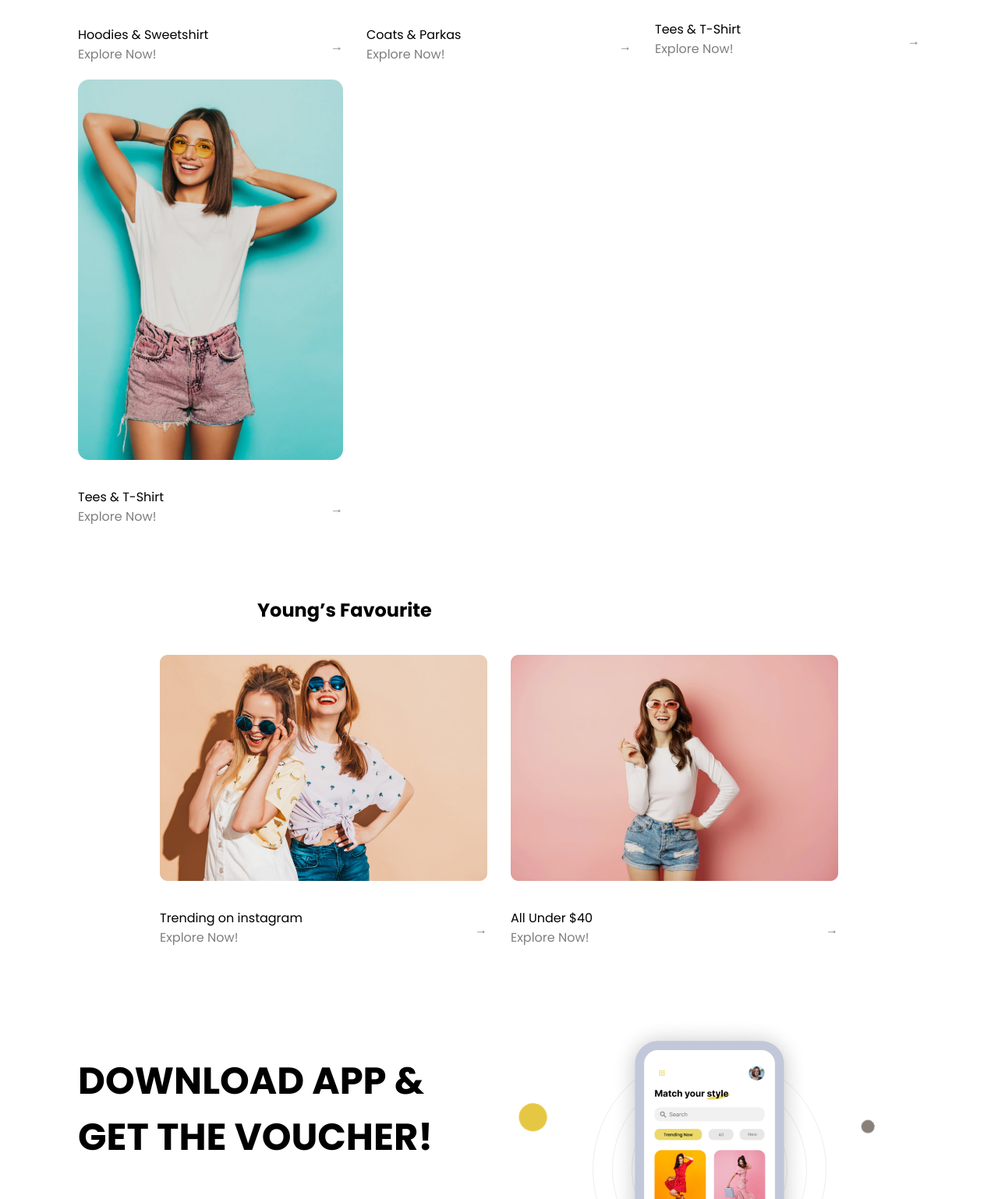
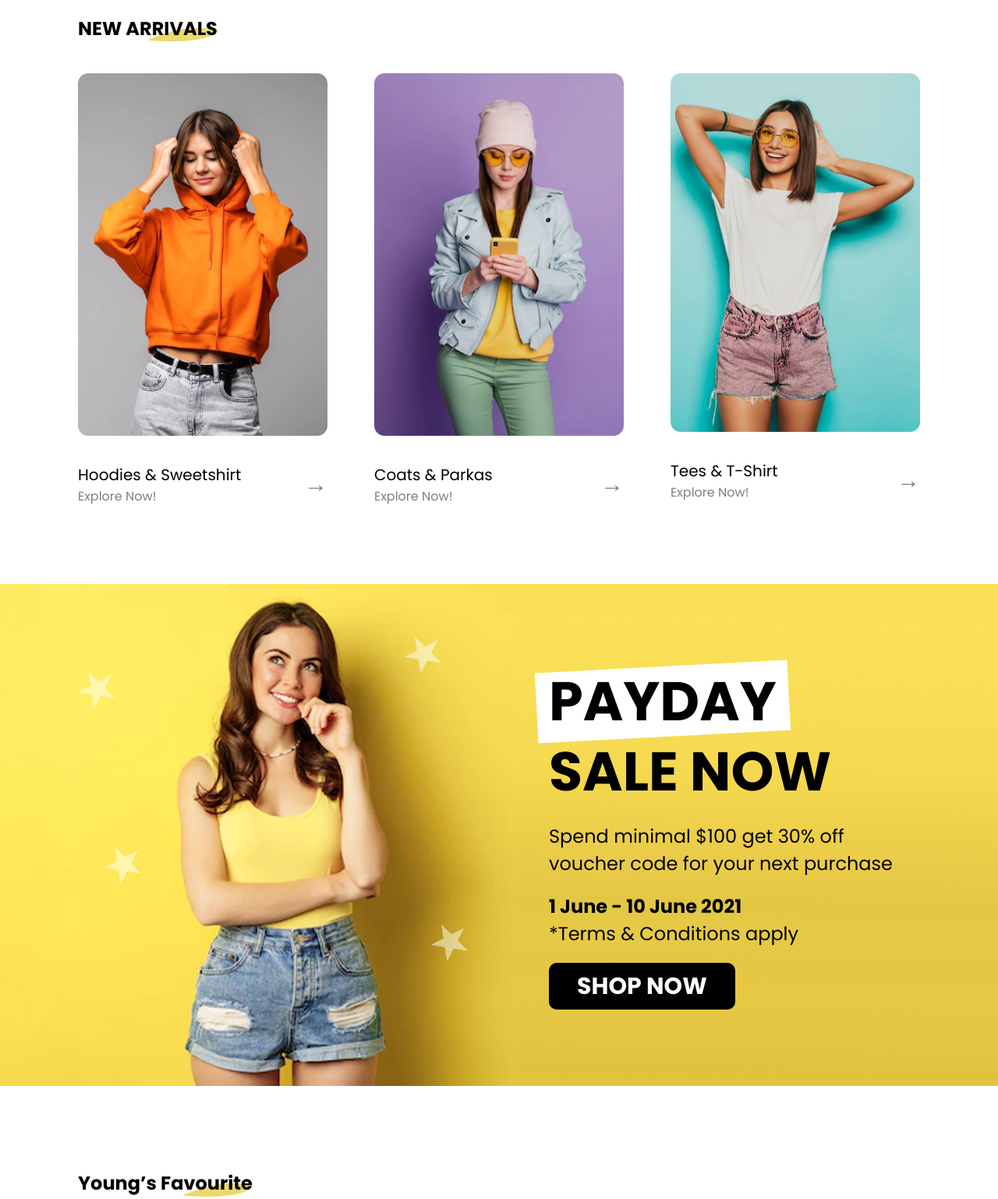
Before and after one commit to FranciscoJose28/Shopping-landpage, a plain HTML site: page index.html in a window 1280 px wide. Shown: the part 941-2479 px from the top of the page at 78% size. Drawn offline with nearby package versions, Linux system fonts and the light colour scheme.

Commit message:
finalizado

```diff
--- a/css/index.css
+++ b/css/index.css
@@ -41,6 +41,14 @@ header {
     }
 }
 
+#banners{
+    padding: 0 100px;
+    margin-bottom: 50px;
+    & img{
+        width: 100%;
+    }
+}
+
 #marcas {
     background-color: #E6C744;
     display: flex;
@@ -59,13 +67,23 @@ header {
 
     & h1 {
         margin-bottom: 40px;
-        margin-left: 100px;
+        padding-left: 100px;
         text-transform: uppercase;
+        position: relative;
+        display: inline-block;
+
+        & img {
+            width: 90px;
+            position: absolute;
+            top: 50%;
+            right: 0;
+            z-index: -1;
+        }
     }
 
     & .container {
         display: grid;
-        gap: 30px;
+        gap: 60px;
         grid-template-columns: 1fr 1fr 1fr;
         padding: 0 100px;
     }
@@ -79,65 +97,74 @@ header {
         margin-top: 28px;
         text-decoration: none;
 
-        & div {
-            color: black;
+        &>div {
+            display: flex;
+            align-items: center;
+            justify-content: space-between;
         }
 
-        & p {
+        & h5 {
+            font-size: 20px;
+            color: black;
+            font-weight: normal;
+        }
+
+        & h6 {
+            font-size: 16px;
+            color: #7F7F7F;
+            font-weight: normal;
+        }
+
+        & .arrow {
+            font-size: 30px;
             color: #7F7F7F;
         }
 
-        & .arrow {
-            display: flex;
-            justify-content: end;
-            position: relative;
-            color: #7F7F7F;
-            margin-top: -35px;
-        }
-
-        & :hover {
+        &:hover h6,
+        &:hover .arrow {
             color: #E6C744;
         }
     }
 }
 
-#newsletter {
-    background-color: #E6C744;
-    color: white;
-    text-align: center;
-    padding: 150px 0;
-
-    & h1 {
-        font-size: 55px;
-        line-height: 70px;
-        margin: auto;
-        width: 60%;
-        padding: 10px;
+#promocao{
+    position: relative;
+    margin-top: 100px;
+    & img{
+        width: 100%;
     }
 
-    & p {
-        font-size: 24px;
-        margin: 50px 0;
+    & div{
+        width: 45%;
+        position: absolute;
+        top: 50%;
+        right: 0;
+        transform: translateY(-50%);
+        & h1{
+            font-size: 70px;
+            line-height: 90px;
+            margin-bottom: 20px;
+            & span{
+                display: inline-block;
+                position: relative;
+                &::after{
+                    content: "";
+                    width: 100%;
+                    height: 100%;
+                    padding: 0 16px;
+                    background-color: white;
+                    transform: rotate(-3deg);
+                    position: absolute;
+                    top: 0;
+                    left: -16px;
+                    z-index: -1;
+                }
+            }
         }
 
-    & .input-group {
-        display: flex;
-        justify-content: center;
-        background-color: white;
-        width: 500px;
-        border-radius: 10px;
-        padding: 10px;
-        margin: 0 auto;
-    }
-
-    & input {
-        flex: 1;
-        border: none;
+        & p{
             font-size: 24px;
-
-        &:focus {
-            outline: none;
-        }
+            margin-bottom: 20px;
         }
 
         & button {
@@ -152,9 +179,10 @@ header {
             border: none;
 
             &:hover {
-            background-color: #E6C744;
+                background-color: white;
                 color: black;
                 cursor: pointer;
+            }
         }
     }
 }
@@ -164,19 +192,23 @@ header {
 
     & h1 {
         margin-bottom: 40px;
-        margin-left: 330px;
+        padding-left: 100px;
+        background-image: url("../images/detalhe.png");
+        background-repeat: no-repeat;
+        background-position: bottom right;
+        background-size: 90px;
+        display: inline-block;
     }
 
     & .cards {
-        display: flex;
-        gap: 30px;
-        justify-content: center;
-        align-items: center;
+        display: grid;
+        gap: 60px;
+        grid-template-columns: repeat(2, 1fr);
+        padding: 0 100px;
     }
 
     & img {
-        width: 420px;
-        height: 290px;
+        width: 100%;
         margin-bottom: 28px;
     }
 
@@ -345,6 +377,64 @@ header {
 
 }
 
+#newsletter {
+    background-color: #E6C744;
+    color: white;
+    text-align: center;
+    padding: 150px 0;
+
+    & h1 {
+        font-size: 55px;
+        line-height: 70px;
+        margin: auto;
+        width: 60%;
+        padding: 10px;
+    }
+
+    & p {
+        font-size: 24px;
+        margin: 50px 0;
+    }
+
+    & .input-group {
+        display: flex;
+        justify-content: center;
+        background-color: white;
+        width: 500px;
+        border-radius: 10px;
+        padding: 10px;
+        margin: 0 auto;
+    }
+
+    & input {
+        flex: 1;
+        border: none;
+        font-size: 24px;
+
+        &:focus {
+            outline: none;
+        }
+    }
+
+    & button {
+        line-height: 60px;
+        padding: 0 36px;
+        border-radius: 10px;
+        background-color: black;
+        color: white;
+        font-size: 30px;
+        font-weight: bold;
+        transition-duration: 200ms;
+        border: none;
+
+        &:hover {
+            background-color: #E6C744;
+            color: black;
+            cursor: pointer;
+        }
+    }
+}
+
 footer {
     background-color: black;
     color: white;
@@ -407,6 +497,31 @@ footer {
 }
 
 
+.box{
+    width: 100px;
+    height: 100px;
+    background-color: aqua;
+    position: relative;
+    &::after{
+        content: "";
+        width: 50px;
+        height: 50px;
+        background-color: red;
+        position: absolute;
+        left: 100%;
+        top: 0;
+    }
+    &::before{
+        content: "";
+        width: 50px;
+        height: 50px;
+        background-color: green;
+        position: absolute;
+        left: 100%;
+        bottom: 0;
+    }
+}
+
 
 @keyframes orbita {
     to {
--- a/index.html
+++ b/index.html
@@ -23,7 +23,9 @@
     </header>
     <main>
         <section id="banners">
-
+            <a href="">
+                <img src="images/banner.png" alt="banner">
+            </a>
         </section>
 
         <section id="marcas">
@@ -36,45 +38,70 @@
         </section>
 
         <section id="novidades">
-            <h1>new arrivals</h1>
+            <h1>
+                new arrivals
+                <img src="images/detalhe.png" alt="detalhe">
+            </h1>
             <div class="container">
                 <div>
-                    <img src="images/novidades/novidades1.png" alt="">
                     <a href="">
-                        <div>Hoodies & Sweetshirt</div>
-                        <p>Explore Now!</p>
-                        <span class="arrow" id="nextPage">&rarr;</span>
+                        <img src="images/novidades/novidades1.png" alt="">
+                        <div>
+                            <div>
+                                <h5>Hoodies & Sweetshirt</h5>
+                                <h6>Explore Now!</h6>
+                            </div>
+                            <div>
+                                <span class="arrow" id="nextPage">&rarr;</span>
+                            </div>
+                        </div>
                     </a>
                 </div>
                 <div>
-                    <img src="images/novidades/novidades2.png" alt="">
                     <a href="">
-                        <div>Coats & Parkas</div>
-                        <p>Explore Now!</p>
-                        <span class="arrow" id="nextPage">&rarr;</span>
+                        <img src="images/novidades/novidades2.png" alt="">
+                        <div>
+                            <div>
+                                <h5>Coats & Parkas</h5>
+                                <h6>Explore Now!</h6>
+                            </div>
+                            <div>
+                                <span class="arrow" id="nextPage">&rarr;</span>
+                            </div>
+                        </div>
                     </a>
                 </div>
                 <div>
-                    <img src="images/novidades/novidades3.png" alt="">
                     <a href="">
-                        <div>Tees & T-Shirt</div>
-                        <p>Explore Now!</p>
-                        <span class="arrow" id="nextPage">&rarr;</span>
-                    </a>
-                </div>
-                <div>
-                    <img src="images/novidades/novidades3.png" alt="">
-                    <a href="">
-                        <div>Tees & T-Shirt</div>
-                        <p>Explore Now!</p>
-                        <span class="arrow" id="nextPage">&rarr;</span>
+                        <img src="images/novidades/novidades3.png" alt="">
+                        <div>
+                            <div>
+                                <h5>Tees & T-Shirt</h5>
+                                <h6>Explore Now!</h6>
+                            </div>
+                            <div>
+                                <span class="arrow" id="nextPage">&rarr;</span>
+                            </div>
+                        </div>
                     </a>
                 </div>
             </div>
         </section>
 
         <section id="promocao">
-
+            <img src="images/moca.png" alt="moça pensando">
+            <div>
+                <h1><span>PAYDAY</span> <br> SALE NOW</h1>
+                <p>
+                    Spend minimal $100 get 30% off <br>
+                    voucher code for your next purchase
+                </p>
+                <p>
+                    <b>1 June - 10 June 2021</b><br>
+                    *Terms & Conditions apply
+                </p>
+                <button>SHOP NOW</button>
+            </div>
         </section>
 
         <section id="favoritos">
@@ -142,9 +169,9 @@
             <h1>fashion</h1>
             <p>Complete your style with awesome clothes from us.</p>
             <div class="redes-sociais">
-                <a href=""><box-icon name='facebook' type='logo' ></box-icon></a>
-                <a href=""><box-icon name='instagram' type='logo' ></box-icon></a>
-                <a href=""><box-icon name='twitter' type='logo' ></box-icon></a>
+                <a href=""><box-icon name='facebook' type='logo'></box-icon></a>
+                <a href=""><box-icon name='instagram' type='logo'></box-icon></a>
+                <a href=""><box-icon name='twitter' type='logo'></box-icon></a>
                 <a href=""><box-icon type='logo' name='linkedin'></box-icon></a>
             </div>
         </div>
@@ -170,6 +197,7 @@
             </div>
         </div>
     </footer>
+    <div class="box"></div>
     <script src="https://unpkg.com/boxicons@2.1.4/dist/boxicons.js"></script>
 </body>
 
```
Also changed, not shown: images/banner.png (added), images/detalhe.png (added), images/moca.png (added). Lines whose indentation alone changed are shown as unchanged.
